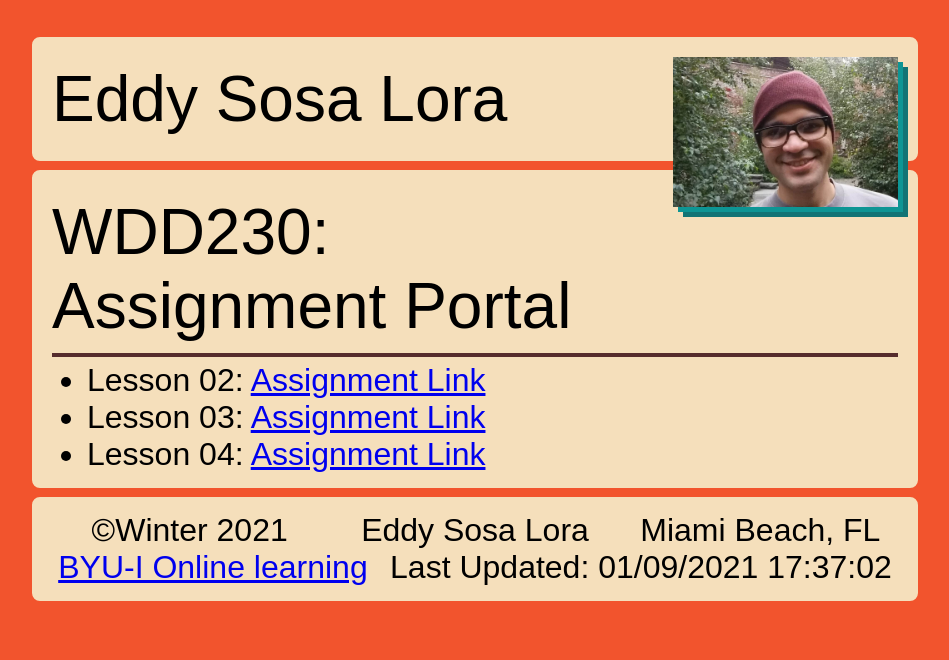
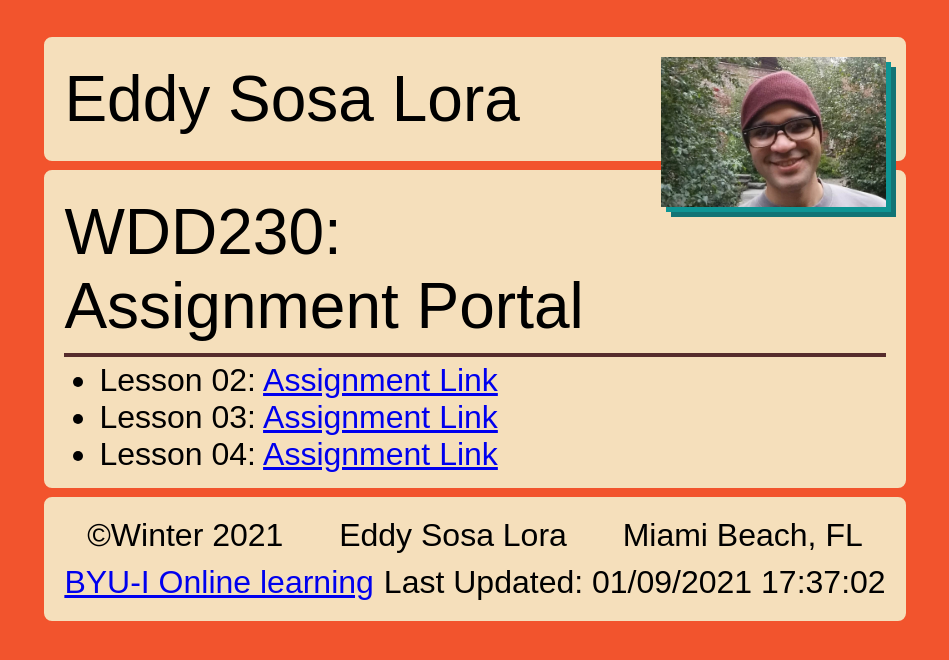
Before and after one commit to edjsosa/edjsosa.github.io, a plain HTML site: page index.html in a window 1280 px wide. Shown: the whole page, without its empty margins (165-1114 px from the left). Drawn offline with Linux system fonts and the light colour scheme; a web font is replaced by a local one.

Commit message:
Final Version

```diff
--- a/index.html
+++ b/index.html
@@ -5,8 +5,11 @@
     <meta http-equiv="X-UA-Compatible" content="IE=edge" />
     <meta name="viewport" content="width=device-width, initial-scale=1" />
     <title>WDD230 - Web Frontend Development I</title>
-    <meta name="description" content="Assignment portal for Eddy Sosa Lora in
+    <meta
+      name="description"
+      content="Assignment portal for Eddy Sosa Lora in
     WDD 230 - Web Frontend Development I at Brigham Young University - Idaho"
+    />
 
     <!-- import the webpage's stylesheet -->
     <link rel="stylesheet" href="/style.css" />
@@ -21,10 +24,10 @@
     <header>
       <img
         id="top_image"
+        alt="image of Eddy Sosa Lora"
         src="https://raw.githubusercontent.com/edjsosa/edjsosa.github.io/9c880be648bb086627b0f6ae2d581b2f38884339/Eddy_Sosa_Lora.jpg"
       />
       <h1>Eddy Sosa Lora</h1>
-
     </header>
 
     <section class="assignments">
@@ -44,7 +47,11 @@
         <li>Miami Beach, FL</li>
       </ul>
       <ul id="footer_2nd">
-        <li><a href="https://www.byui.edu/online">BYU-I Online learning</a></li>
+        <li>
+          <a href="https://www.byui.edu/online" target="_blank"
+            >BYU-I Online learning</a
+          >
+        </li>
         <li><script src="script.js"></script></li>
       </ul>
     </footer>
--- a/style.css
+++ b/style.css
@@ -3,6 +3,8 @@
 html {
   background-color: #f2542d;
   display: grid;
+  justify-items: center;
+  align-items: center;
   margin: auto;
   width: 75%;
 }
@@ -28,8 +30,7 @@ header {
 }
 
 #top_image {
-  margin-top: 5px;
-  margin-right: 5px;
+  margin: 5px;
   width: 225px;
   float: right;
   box-shadow: 5px 5px #0E9594, 10px 10px #127475;
@@ -85,14 +86,22 @@ footer ul {
   list-style: none;
 }
 
+footer ul li {
+  margin: 5px;
+}
+
 #footer_1st {
-  display: grid;
-  grid-template-columns: 1fr 1fr 1fr;
-  justify-items: center;
+  display: flex;
+  flex-wrap: wrap;
+  justify-content: space-around;
+  align-items: center;
+  align-content: center;
 }
 
 #footer_2nd {
-  display: grid;
-  grid-template-columns: auto auto;
-  justify-items: center;
+  display: flex;
+  flex-wrap: wrap;
+  justify-content: space-around;
+  align-items: center;
+  align-content: center;
 }
```
